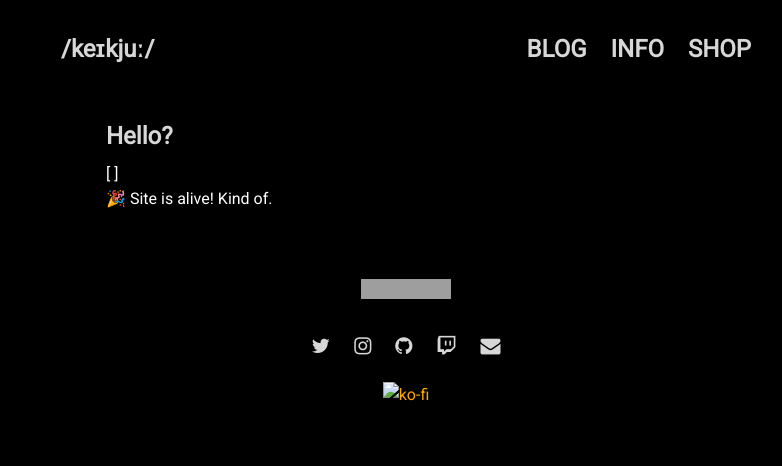
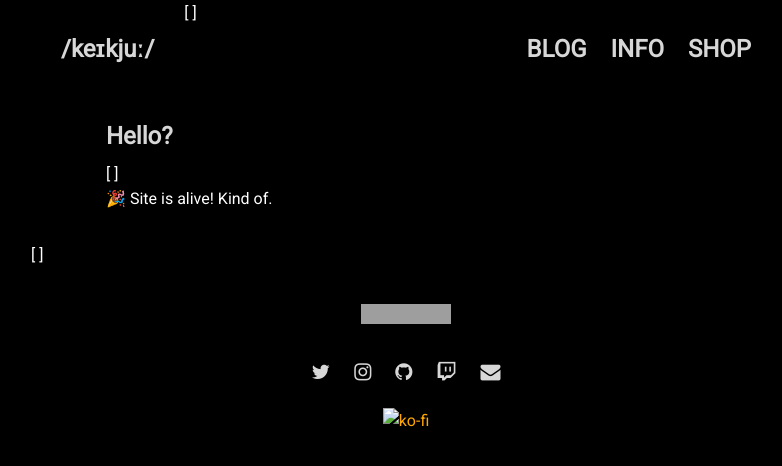
Before and after one commit to keikju/keikju.github.io, a Jekyll site: the page built from _posts/2019-05-14-hello.md, in a window 1280 px wide. Shown: the top 466 px of the page, without its empty margins (234-1016 px from the left). Built offline with Jekyll 4.4.1, drawn with Linux system fonts in a browser that asks for light colours; nearby versions of some CDN libraries; grey boxes are pictures that could not be loaded.

Commit message:
tags take 3

```diff
--- a/_includes/header.html
+++ b/_includes/header.html
@@ -7,4 +7,12 @@
     <a href="{{ site.github.url }}/{{ item.url }}">{{ item.name }}</a>
     {% endfor %}
   </nav>
+  <span>[
+    {% for tag in page.tags %}
+    {% capture tag_name %}{{ tag }}{% endcapture %}
+    <a href="/tag/{{ tag_name }}"><code class="highligher-rouge">
+        <nobr>{{ tag_name }}</nobr>
+      </code>&nbsp;</a>
+    {% endfor %}
+    ]</span>
 </header>
--- a/_layouts/post.html
+++ b/_layouts/post.html
@@ -15,6 +15,14 @@
       ]</span>
     <div class="project-load">{{ content }}</div>
   </div>
+  <span>[
+    {% for tag in page.tags %}
+    {% capture tag_name %}{{ tag }}{% endcapture %}
+    <a href="/tag/{{ tag_name }}"><code class="highligher-rouge">
+        <nobr>{{ tag_name }}</nobr>
+      </code>&nbsp;</a>
+    {% endfor %}
+    ]</span>
   {% if site.data.settings.disqus.comments %}
   {% include disqus.html %}
   {% endif %}
```
Also changed, not shown: _includes/collecttags.html (+17 -13 lines), tags/updates.md (added).
